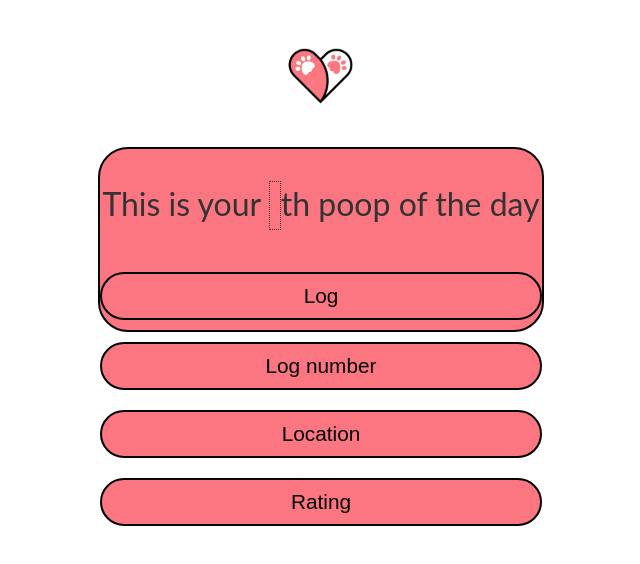
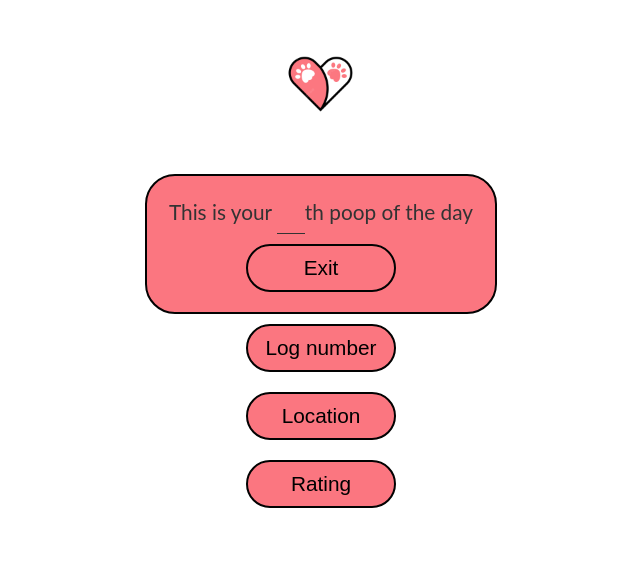
Before and after one commit to Arti-Selimi/RunLog, a React (Create React App) app: page / in a window 1280 px wide. Both pictures are taken after a click on the button "Log number". Shown: the top 564 px of the page, without its empty margins (319-959 px from the left). Built offline with nearby package versions, Linux system fonts and the light colour scheme.

Commit message:
demo'd pop ups

```diff
--- a/src/App.css
+++ b/src/App.css
@@ -1,25 +1,30 @@
+
 input::-webkit-outer-spin-button,
 input::-webkit-inner-spin-button {
   -webkit-appearance: none;
 }
 
 @font-face {
-  font-family: Lato;
-  font-weight: bold;
-  src: url("https://fonts.googleapis.com/css2?family=Lato:ital,wght@0,100;0,300;0,400;0,700;0,900;1,100;1,300;1,400;1,700;1,900&display=swap");
+  font-family: 'Lato';
+  font-style: normal;
+  font-weight: 100 900;
+  src: url('https://fonts.googleapis.com/css2?family=Lato:wght@100;300;400;700;900&display=swap');
 }
+
 body {
   margin: 0;
   padding: 0;
   box-sizing: border-box;
-  width: calc(100vw - scrollbarWidth);
+  width: 100vw;
   color: #333333;
-  font-family: Lato;
+  font-family: 'Lato', sans-serif;
 }
+
 .navbar {
   display: flex;
   justify-content: center;
 }
+
 .App {
   height: 70vh;
   display: flex;
@@ -27,45 +32,71 @@ body {
   align-items: center;
   justify-content: space-evenly;
 }
+
 .Options {
   display: flex;
   flex-direction: column;
   align-items: center;
+  justify-content: center;
+  max-width: 70%;
+  padding: 10px;
 }
+
 .Options button {
   padding: 10px;
   border-radius: 30px;
   margin: 10px;
-  max-width: 180%;
-  min-width: 100%;
+  width: 100%;
   background-color: #fb7680;
   border: 2px solid #020202;
   font-size: 1.3rem;
+  max-width: 150px;
 }
-.logNumPopUp {
+
+.logNumPopUp, .ratingPopUp, .locationPupUp {
   background-color: #fb7680;
-  min-width: 100%;
+  width: 100%;
   height: 100%;
+  display: flex;
   flex-direction: column;
   align-items: center;
   justify-content: center;
-  font-size: 2rem;
+  padding: 10px;
+  font-size: 1.3rem;
   border: 2px solid #020202;
   border-radius: 30px;
 }
+
 .logNumPopUp input {
   background-color: #fb7680;
   font-size: 2rem;
   color: #333333;
-  border: 1px dotted;
+  border: none;
+  border-bottom: 1px solid;
+  outline: none;
   padding: 5px;
 }
+
 .logNumPopUp button {
-    max-width: 50%;
+  width: 50%;
 }
+
 label input {
   display: none;
 }
+
 .star {
   cursor: pointer;
 }
+
+#dropdown {
+  padding: 10px;
+  border: none;
+  background-color: #fb7680;
+}
+
+#dropdown option {
+  font-size: 1.3rem;
+  padding: 10px;
+  outline: none;
+}
--- a/src/Options.js
+++ b/src/Options.js
@@ -1,18 +1,32 @@
 import { useState } from "react"
 import {LogNumPopUp} from "./popups/logNumPopUp"
 import { RatingPopUp } from "./popups/ratingPopUp"
+import { LocationPopUp } from "./popups/locationPopUp"
 
 export const Options = () => {
 
     const [ toggle, setToggle ] = useState ("")
 
+    const togglePopUp = (id) => {
+        if(id === 'logNum') {
+            setToggle("logNum")
+        } else if(id === 'rate') {
+            setToggle("rate")
+        } else if(id === "location") {
+            setToggle("location")
+        } else {
+            setToggle("")
+        }
+    }
+
     return (
         <div className="Options">
-            <LogNumPopUp toggle = {toggle}/>
-            <button onClick={() =>setToggle("logNum")}>Log number</button>
-            <button>Location</button>
-            <RatingPopUp toggle = {toggle}/>
-            <button onClick={() => setToggle("rate")}>Rating</button>
+            <LogNumPopUp toggle = {toggle} togglePopUp = {togglePopUp}/>
+            <button onClick={() => togglePopUp("logNum")}>Log number</button>
+            <LocationPopUp toggle = {toggle} togglePopUp = {togglePopUp}/>
+            <button onClick={() => togglePopUp("location")}>Location</button>
+            <RatingPopUp toggle = {toggle} togglePopUp = {togglePopUp}/>
+            <button onClick={() => togglePopUp("rate")}>Rating</button>
         </div>
     )
 }
--- a/src/popups/locationPopUp.jsx
+++ b/src/popups/locationPopUp.jsx
@@ -0,0 +1,20 @@
+import React from "react";
+
+export const LocationPopUp = (props) => {
+  return (
+    <div
+      className="locationPupUp"
+      style={{ display: props.toggle === "location" ? "flex" : "none" }}
+    >
+      <div>
+        <label for="dropdown">Choose an option:</label>
+        <select id="dropdown">
+          <option value="option1">Option 1</option>
+          <option value="option2">Option 2</option>
+          <option value="option3">Option 3</option>
+        </select>
+      </div>
+      <button onClick={() => props.togglePopUp("w")}>Exit</button>
+    </div>
+  );
+};
--- a/src/popups/logNumPopUp.jsx
+++ b/src/popups/logNumPopUp.jsx
@@ -7,7 +7,7 @@ export const LogNumPopUp = (props) => {
 
   return (
     <div className="logNumPopUp" style={{ display: props.toggle === "logNum" ? "flex" : "none" }}>
-      <p>
+      <p style={{margin : "0"}}>
         This is your{" "}
         <input
           type="number"
@@ -16,7 +16,7 @@ export const LogNumPopUp = (props) => {
             setCount(e.target.value);
             setValue(e.target.value);
           }}
-          style={{ width: `${value.length}ch` }}
+          style={{ width: `${value.length > 0 ? value.length : 1}ch` }}
         />
         {count === "11" || count === "12" || count === "13"
           ? "th"
@@ -29,7 +29,7 @@ export const LogNumPopUp = (props) => {
           : "th"}{" "}
         poop of the day
       </p>
-      <button>Log</button>
+      <button onClick={() => props.togglePopUp("w")}>Exit</button>
     </div>
   );
 };
--- a/src/popups/ratingPopUp.jsx
+++ b/src/popups/ratingPopUp.jsx
@@ -6,7 +6,8 @@ export const RatingPopUp = (props) => {
     const [hover, setHover] = useState(null)
     console.log(props.toggle)
   return (
-    <div style={{ display: props.toggle === "rate" ? "flex" : "none" }}>
+    <div className="ratingPopUp" style={{ display: props.toggle === "rate" ? "flex" : "none" }}>
+      <div>
       {[...Array(5)].map((star, index) => {
           const currentRating = index + 1;
           return (
@@ -26,6 +27,8 @@ export const RatingPopUp = (props) => {
             </label>
           );
         })}
+      </div>
+        <button onClick={() => props.togglePopUp("w")}>Exit</button>
     </div>
   );
 };
```
